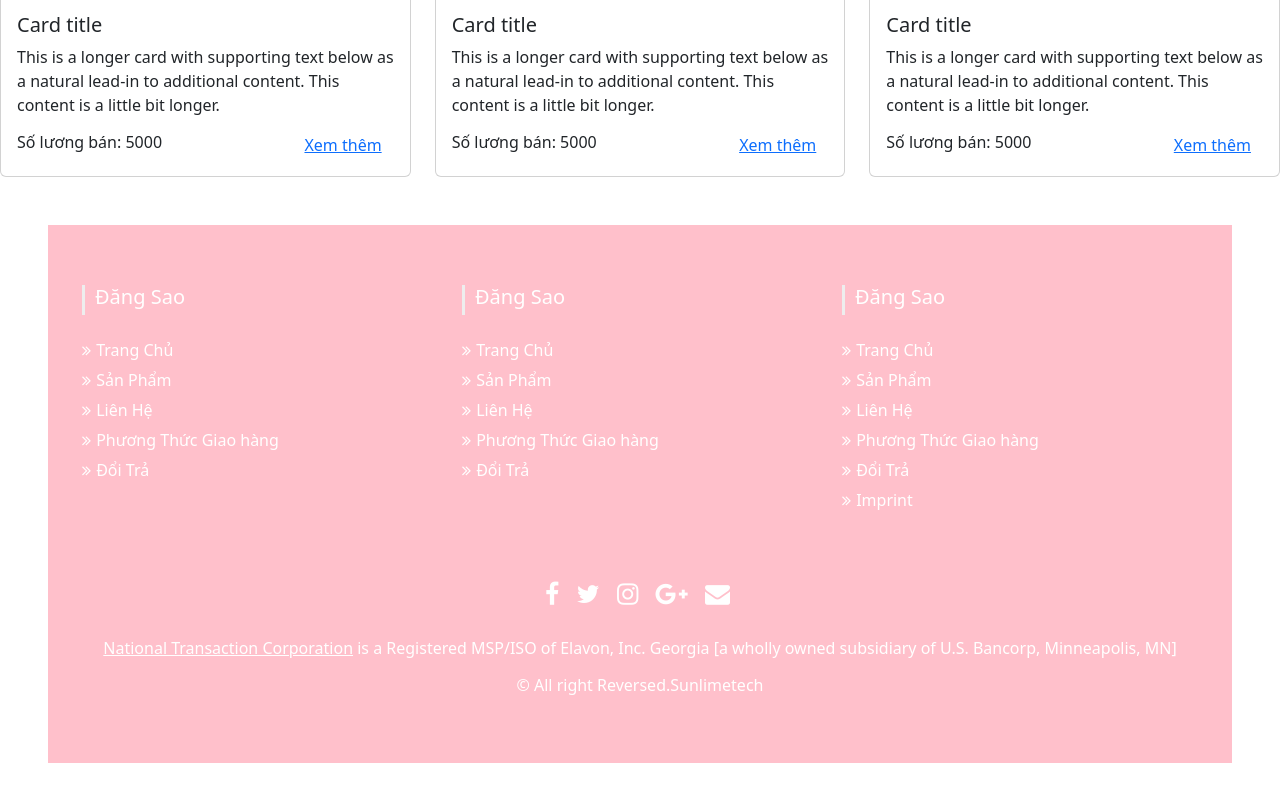
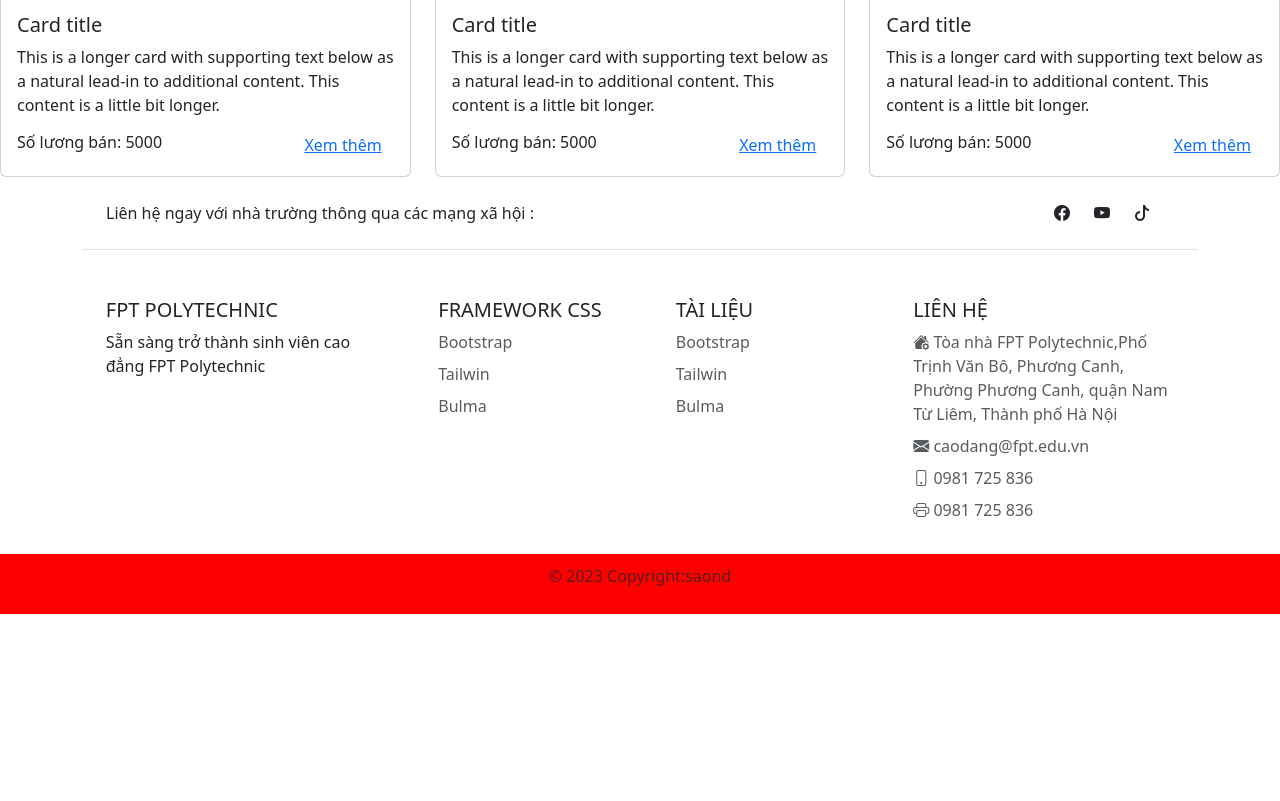
Before and after one commit to Sao123451/saond2, a plain HTML site: page nav.html in a window 1280 px wide. Shown: the part 1103-1904 px from the top of the page. After the commit the page ends 1717 px from the top, so only its background shows below. Drawn offline with nearby package versions, Linux system fonts and the light colour scheme.

```diff
--- a/css/main.css
+++ b/css/main.css
@@ -101,6 +101,8 @@
     line-height: 4em;
  }
  .footer{
+   background-color: black;
+   color: white;
     border: 1px solid black;
     border-radius: 10px;
  }
--- a/nav.css
+++ b/nav.css
@@ -1,5 +1,5 @@
     /* Footer */
-    @import url('https://maxcdn.bootstrapcdn.com/font-awesome/4.7.0/css/font-awesome.min.css');
+    /* @import url('https://maxcdn.bootstrapcdn.com/font-awesome/4.7.0/css/font-awesome.min.css');
 
     section {
       padding: 60px 0;
@@ -14,7 +14,7 @@
 
     #footer {
         margin: 3em;
-      background:pink !important;
+      background: white !important;
     }
 
     #footer h5 {
@@ -22,7 +22,7 @@
       border-left: 3px solid #eeeeee;
       padding-bottom: 6px;
       margin-bottom: 20px;
-      color: #ffffff;
+      color:black;
     }
 
     #footer a {
@@ -86,4 +86,4 @@
         padding-bottom: 0px;
         margin-bottom: 10px;
       }
-    }
+    } */
--- a/nav.html
+++ b/nav.html
@@ -11,6 +11,7 @@
 
   <link rel="stylesheet" href="nav.css">
 
+  <link rel="stylesheet" href="https://cdn.jsdelivr.net/npm/bootstrap-icons@1.10.4/font/bootstrap-icons.css">
 
 
 <body>
@@ -301,74 +302,88 @@
     integrity="sha384-qKXV1j0HvMUeCBQ+QVp7JcfGl760yU08IQ+GpUo5hlbpg51QRiuqHAJz8+BrxE/N"
     crossorigin="anonymous"></script>
 
-  <!--Important link from source https://bootsnipp.com/snippets/rlXdE-->
-
-  <!-- <link href="//maxcdn.bootstrapcdn.com/bootstrap/4.0.0/css/bootstrap.min.css" rel="stylesheet" id="bootstrap-css">
-  <script src="//maxcdn.bootstrapcdn.com/bootstrap/4.0.0/js/bootstrap.min.js"></script>
-  <script src="//cdnjs.cloudflare.com/ajax/libs/jquery/3.2.1/jquery.min.js"></script> -->
-  <!------ Include the above in your HEAD tag ---------->
-
-  <!-- Footer -->
+    <div>
+      <!-- Footer  -->
       <section id="footer">
         <div class="container">
-      <div class="row text-xs-center text-sm-left text-md-left">
-        <div class="col-xs-12 col-sm-4 col-md-4">
-          <h5>Đăng Sao</h5>
-          <ul class="list-unstyled quick-links">
-            <li><a href="javascript:void();"><i class="fa fa-angle-double-right"></i>Trang Chủ</a></li>
-            <li><a href="javascript:void();"><i class="fa fa-angle-double-right"></i>Sản Phẩm</a></li>
-            <li><a href="javascript:void();"><i class="fa fa-angle-double-right"></i>Liên Hệ</a></li>
-            <li><a href="javascript:void();"><i class="fa fa-angle-double-right"></i>Phương Thức Giao hàng</a></li>
-            <li><a href="javascript:void();"><i class="fa fa-angle-double-right"></i>Đổi Trả</a></li>
+          <div class="d-flex justify-content-center justify-content-lg-between p-4 border-bottom">
+            <div class="me-5 d-none d-lg-block " >
+              <span>Liên hệ ngay với nhà trường thông qua các mạng xã hội : </span>
+            </div>
+            <div class="d-flex">
+              <a href="https://www.facebook.com/fpt.poly" class="me-4 link-dark">
+                <i class="bi bi-facebook"></i>
+              </a>
+              <a href="https://www.youtube.com/channel/UCHXm-vzOfAuLucVBKDUfhvQ" class="me-4 link-dark ">
+                <i class="bi bi-youtube"></i>
+              </a>
+              <a href="https://www.tiktok.com/@fptpolytechnic?lang=en" class="me-4 link-dark"a>
+                <i class="bi bi-tiktok"></i>
+              </a>
+            </div>
+          </div>
+        </div>
+
+        <div class="container text-center text-md-start mt-5" >
+          <div class="row mt-3">
+            <div class="col-md-3 col-lg-4 col-xl-3 mx-auto mb-4">
+              <h5>FPT POLYTECHNIC</h5>
+              <p>Sẵn sàng trở thành sinh viên cao đẳng FPT Polytechnic </p>
+            </div>
+            <div class="col-md-2 col-lg-2 col-xl-2 mx-auto mb-4">
+              <h5>FRAMEWORK CSS</h5>
+              <ul class="nav flex-column">
+                <li class="nav-item mb-2"><a href="" class="nav-link p-0 text-body-secondary">Bootstrap </a></li>
+                <li class="nav-item mb-2"><a href="" class="nav-link p-0 text-body-secondary">Tailwin</a></li>
+                <li class="nav-item mb-2"><a href="" class="nav-link p-0 text-body-secondary">Bulma</a></li>
               </ul>
             </div>
-        <div class="col-xs-12 col-sm-4 col-md-4">
-          <h5>Đăng Sao</h5>
-          <ul class="list-unstyled quick-links">
-            <li><a href="javascript:void();"><i class="fa fa-angle-double-right"></i>Trang Chủ</a></li>
-            <li><a href="javascript:void();"><i class="fa fa-angle-double-right"></i>Sản Phẩm</a></li>
-            <li><a href="javascript:void();"><i class="fa fa-angle-double-right"></i>Liên Hệ</a></li>
-            <li><a href="javascript:void();"><i class="fa fa-angle-double-right"></i>Phương Thức Giao hàng</a></li>
-            <li><a href="javascript:void();"><i class="fa fa-angle-double-right"></i>Đổi Trả</a></li>
+            <div class="col-md-3 col-lg-2 col-xl-2 mx-auto mb-4">
+              <h5>TÀI LIỆU</h5>
+              <ul class="nav flex-column">
+                <li class="nav-item mb-2"><a href="#" class="nav-link p-0 text-body-secondary">Bootstrap</a></li>
+                <li class="nav-item mb-2"><a href="#" class="nav-link p-0 text-body-secondary">Tailwin</a></li>
+                <li class="nav-item mb-2"><a href="#" class="nav-link p-0 text-body-secondary">Bulma</a></li>
               </ul>
             </div>
-        <div class="col-xs-12 col-sm-4 col-md-4">
-          <h5>Đăng Sao</h5>
-          <ul class="list-unstyled quick-links">
-            <li><a href="javascript:void();"><i class="fa fa-angle-double-right"></i>Trang Chủ</a></li>
-            <li><a href="javascript:void();"><i class="fa fa-angle-double-right"></i>Sản Phẩm</a></li>
-            <li><a href="javascript:void();"><i class="fa fa-angle-double-right"></i>Liên Hệ</a></li>
-            <li><a href="javascript:void();"><i class="fa fa-angle-double-right"></i>Phương Thức Giao hàng</a></li>
-            <li><a href="javascript:void();"><i class="fa fa-angle-double-right"></i>Đổi Trả</a></li>
-            <li><a href="https://wwwe.sunlimetech.com" title="Design and developed by"><i
-                  class="fa fa-angle-double-right"></i>Imprint</a></li>
+            <div class="col-md-4 col-lg-3 col-xl-3 mx-auto mb-4" >
+              <h5>LIÊN HỆ</h5>
+              <ul class="nav flex-column">
+                <li class="nav-item mb-2">
+                  <a href="#" class="nav-link p-0 text-body-secondary"><i class="bi bi-house-gear-fill"></i> Tòa nhà FPT
+                    Polytechnic,Phố
+                    Trịnh Văn Bô, Phương Canh, Phường Phương Canh, quận Nam Từ Liêm, Thành phố Hà Nội</a>
+                </li>
+                <li class="nav-item mb-2">
+                  <a href="#" class="nav-link p-0 text-body-secondary"><i class="bi bi-envelope-fill"></i>
+                    caodang@fpt.edu.vn</a>
+                </li>
+                <li class="nav-item mb-2">
+                  <a href="#" class="nav-link p-0 text-body-secondary"><i class="bi bi-phone"></i> 0981 725 836</a>
+                </li>
+                <li class="nav-item mb-2">
+                  <a href="#" class="nav-link p-0 text-body-secondary"><i class="bi bi-printer"></i> 0981 725 836</a>
+                </li>
+
               </ul>
             </div>
           </div>
-      <div class="row">
-        <div class="col-xs-12 col-sm-12 col-md-12 mt-2 mt-sm-5">
-          <ul class="list-unstyled list-inline social text-center">
-            <li class="list-inline-item"><a href="javascript:void();"><i class="fa fa-facebook"></i></a></li>
-            <li class="list-inline-item"><a href="javascript:void();"><i class="fa fa-twitter"></i></a></li>
-            <li class="list-inline-item"><a href="javascript:void();"><i class="fa fa-instagram"></i></a></li>
-            <li class="list-inline-item"><a href="javascript:void();"><i class="fa fa-google-plus"></i></a></li>
-            <li class="list-inline-item"><a href="javascript:void();" target="_blank"><i class="fa fa-envelope"></i></a>
-            </li>
-          </ul>
+
         </div>
-        </hr>
+        <div class="container-fluid"style="background-color: red; margin: 0 ; padding:10px;">
+          <p class="text-center text-body-secondary">&copy; 2023 Copyright:saond</p>
         </div>
-      <div class="row">
-        <div class="col-xs-12 col-sm-12 col-md-12 mt-2 mt-sm-2 text-center text-white">
-          <p><u><a href="https://www.nationaltransaction.com/">National Transaction Corporation</a></u> is a Registered
-            MSP/ISO of Elavon, Inc. Georgia [a wholly owned subsidiary of U.S. Bancorp, Minneapolis, MN]</p>
-          <p class="h6">&copy All right Reversed.<a class="text-green ml-2" href="https://www.sunlimetech.com"
-              target="_blank">Sunlimetech</a></p>
+
+      </section>
     </div>
-        </hr>
-      </div>
-    </div>
-  </section>
+
+
+
+
+
+
+
+
     <!-- ./Footer -->
 </body>
 
```
Lines whose indentation alone changed are shown as unchanged.
